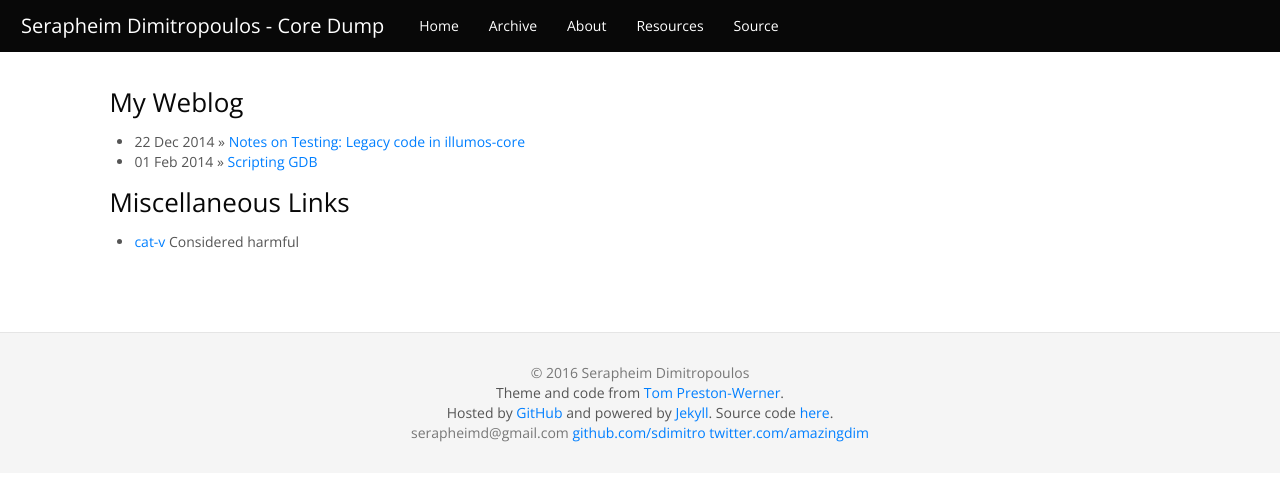
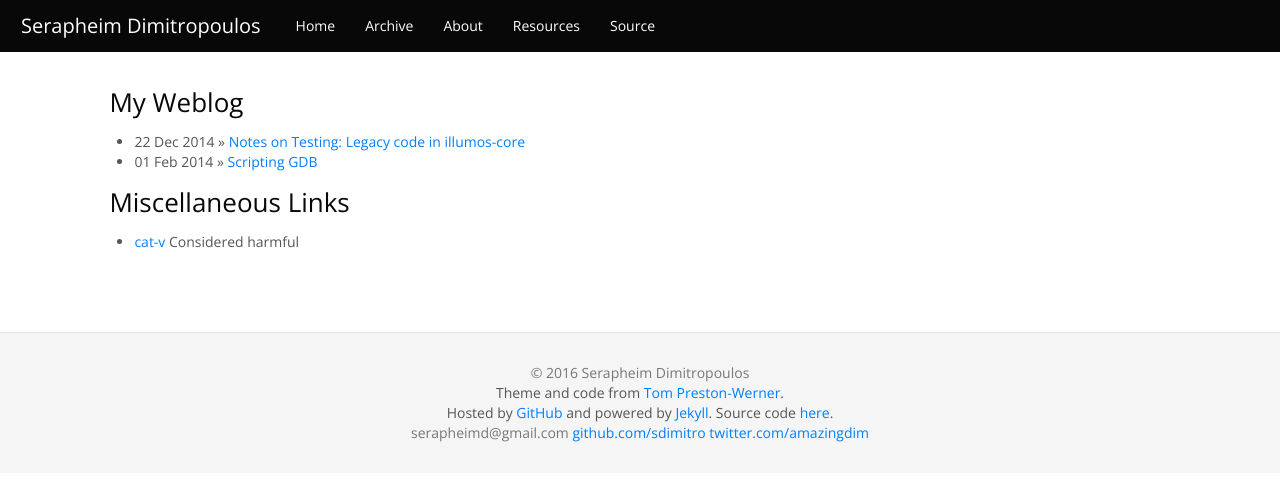
Before and after one commit to sdimitro/sdimitro.github.io, a Jekyll site: the page built from index.html, in a window 1280 px wide. Shown: the top 481 px of the page. Built offline with Jekyll 4.4.1, drawn with Linux system fonts in a browser that asks for light colours.

Commit message:
change site header

```diff
--- a/_layouts/default_3.html
+++ b/_layouts/default_3.html
@@ -21,7 +21,7 @@
   <body>
     <div class="navbar">
       <div class="navbar-inner">
-	<a class="brand" href="/index.html">Serapheim Dimitropoulos - Core Dump</a>
+	<a class="brand" href="/index.html">Serapheim Dimitropoulos</a>
 	<ul class="nav">
 	  <li><a href="/index.html">Home</a></li>
 	  <li><a href="/archive.html">Archive</a></li>
```
